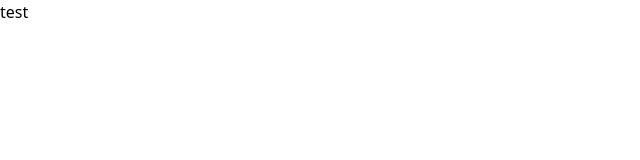
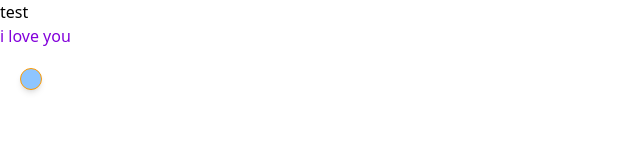
Before and after one commit to ICE-Team-MOB/Candidate-Insight, a React app in the folder frontend/: page / in a window 1280 px wide. Shown: the top 160 px of the page, without its empty margins (0-640 px from the left). Built offline with nearby package versions, Linux system fonts and the light colour scheme; the HTML template or start-up script is replaced by a standard one.

Commit message:
first components

```diff
--- /dev/null
+++ b/frontend/src/components/dima.tsx
@@ -0,0 +1,33 @@
+interface DimaProps {
+
+    text: string;
+}
+
+const Dima: React.FC<DimaProps>=({
+    text,
+}) => {
+    const xyy = () => {
+
+        console.log ('lol')
+    }
+    return (
+
+        <>
+            <div className="text-purple-700">
+                {text}
+            </div>
+
+            <div>
+                <button
+                onClick={xyy}
+
+                className="border border-amber-500 p-2.5 m-5 rounded-3xl bg-blue-300 shadow-md hover:shadow-2xl cursor-pointer"
+                >
+
+                </button>
+            </div>
+        </>
+    );
+};
+
+export default Dima;
--- a/frontend/src/pages/TestPage.tsx
+++ b/frontend/src/pages/TestPage.tsx
@@ -1,10 +1,12 @@
 
+import Dima from "../components/dima";
 import TestComponent from "../components/TestComponent";
 
 const TestPage = ()  => {
     return (
         <>
             <TestComponent text='test'/>
+            <Dima text='i love you'/>
         </>
     );
 };
```
Also changed, not shown: 1 other file (tests, documents, lock files or other folders).
